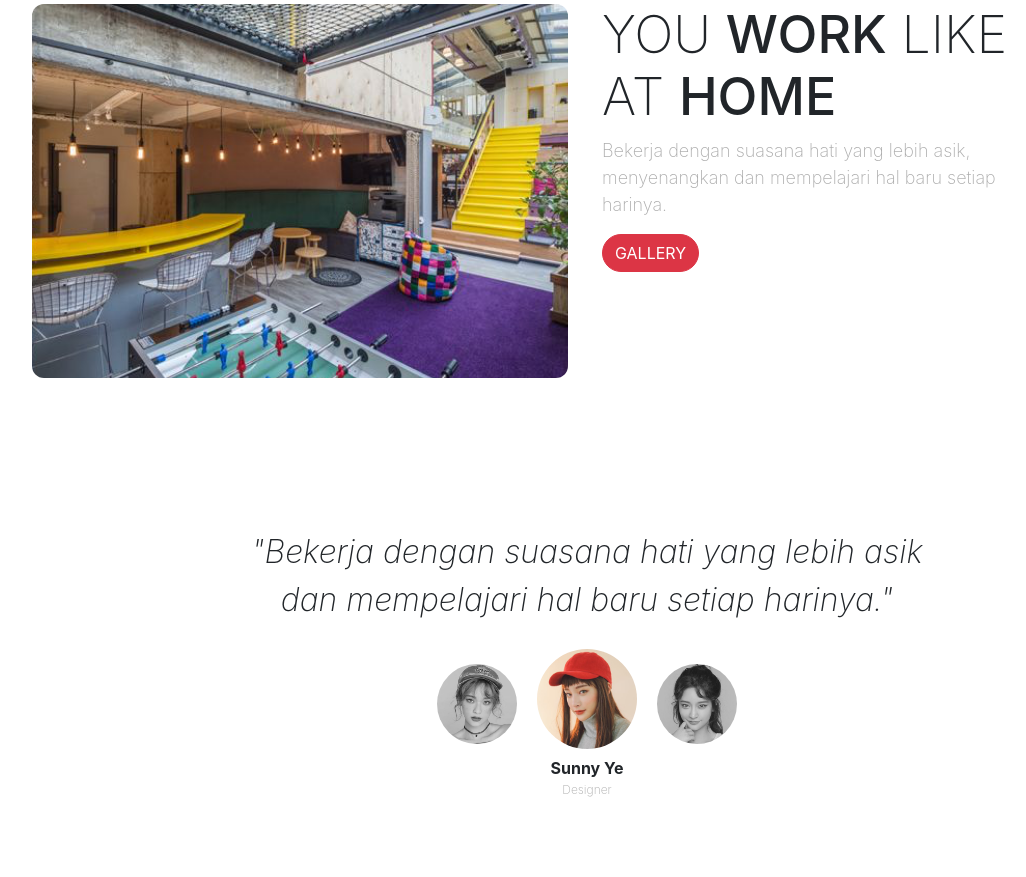
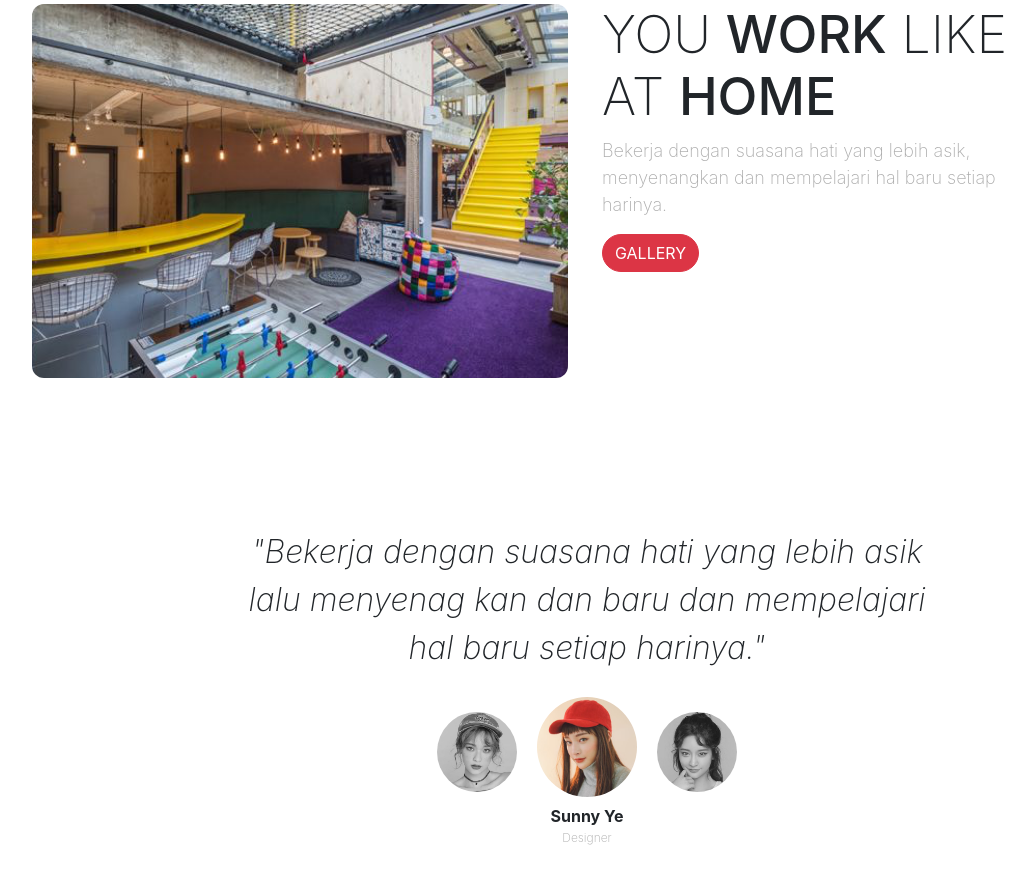
Before and after one commit to sandhikagalih/simple-landing-page, a plain HTML site: page index.html in a window 1280 px wide. Shown: the part 834-1711 px from the top of the page, without its empty margins (53-1079 px from the left). Before the commit the page ends 1663 px from the top, so only its background shows below. Drawn offline with nearby package versions, Linux system fonts and the light colour scheme; a web font is replaced by a local one.

Commit message:
menguba tulisan pada pge

```diff
--- a/index.html
+++ b/index.html
@@ -94,7 +94,7 @@
       <section class="testimonial">
         <div class="row justify-content-center">
           <div class="col-lg-8">
-            <p>"Bekerja dengan suasana hati yang lebih asik dan mempelajari hal baru setiap harinya."</p>
+            <p>"Bekerja dengan suasana hati yang lebih asik lalu menyenag kan dan baru dan mempelajari hal baru setiap harinya."</p>
           </div>
         </div>
         <div class="row justify-content-center">
```
